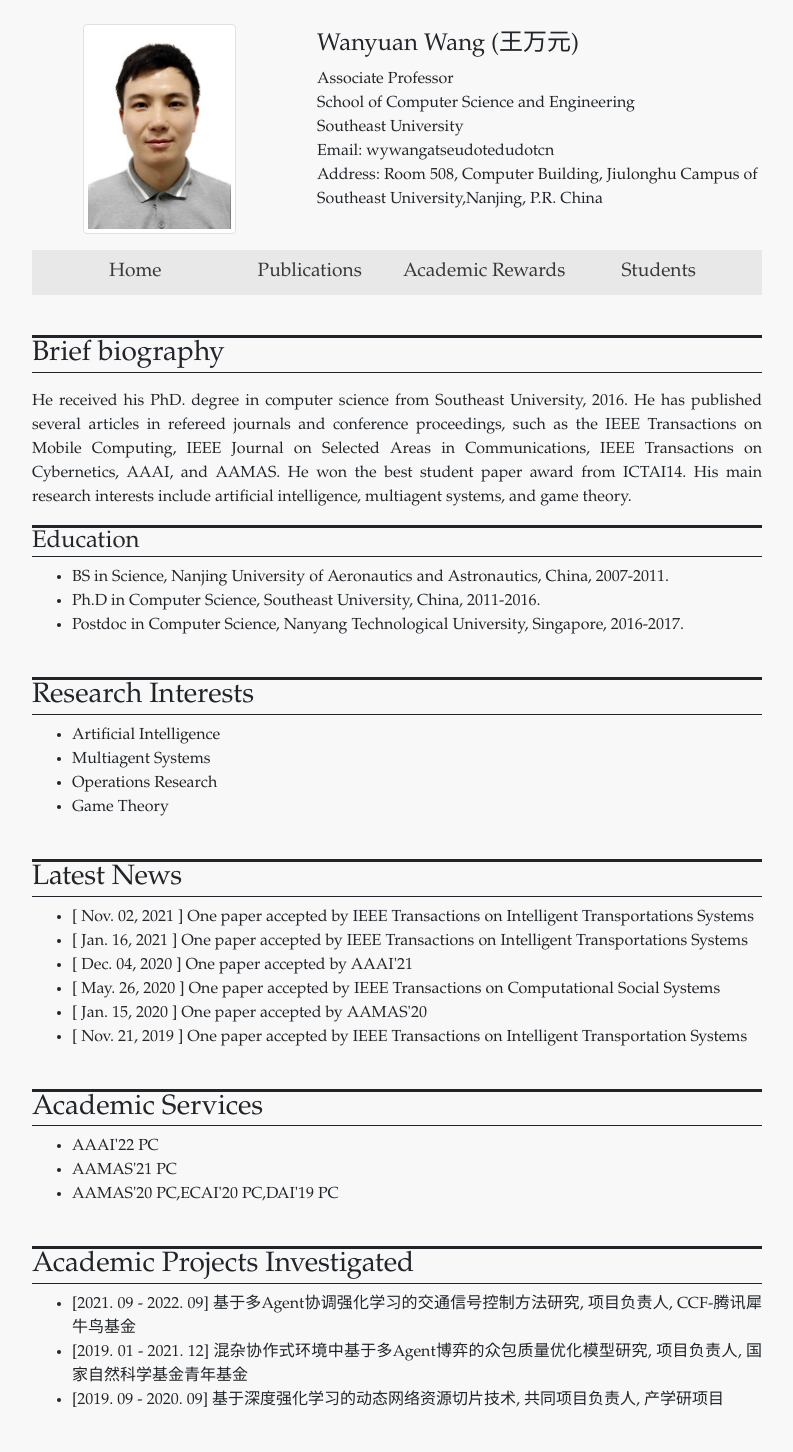
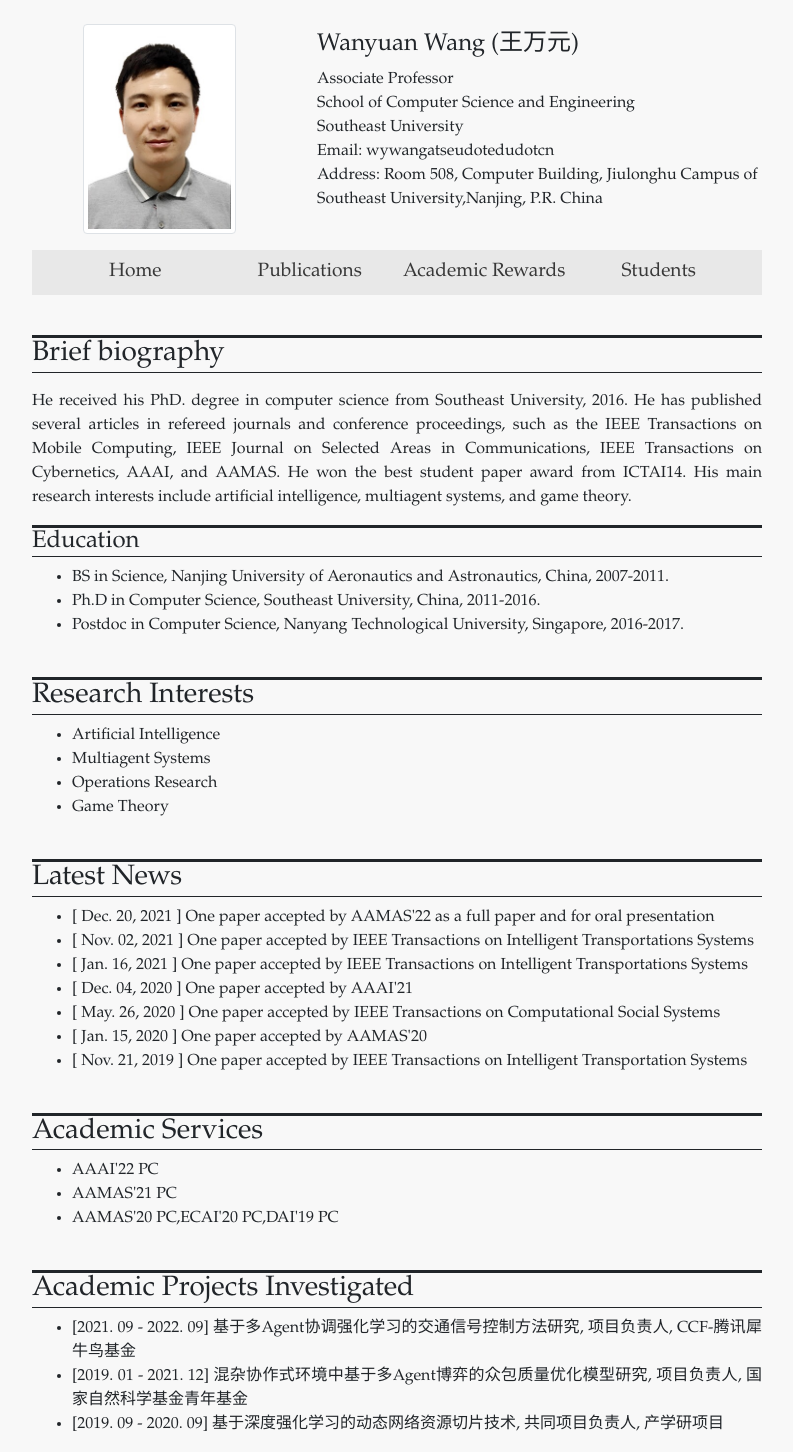
Before and after one commit to wanyuanwang/wanyuanwang.github.io, a Jekyll site: the page built from index.html, in a window 1280 px wide. Shown: the whole page, without its empty margins (243-1036 px from the left). Built offline with Jekyll 4.4.1, drawn with Linux system fonts in a browser that asks for light colours; before the commit the page ends 1428 px from its top, so only the background shows below that.

Commit message:
Update news.yml

```diff
--- a/_data/news.yml
+++ b/_data/news.yml
@@ -1,3 +1,5 @@
+- date: Dec. 20, 2021
+  news: One paper accepted by AAMAS'22 as a full paper and for oral presentation
 - date: Nov. 02, 2021
   news: One paper accepted by IEEE Transactions on Intelligent Transportations Systems
 - date: Jan. 16, 2021
```
